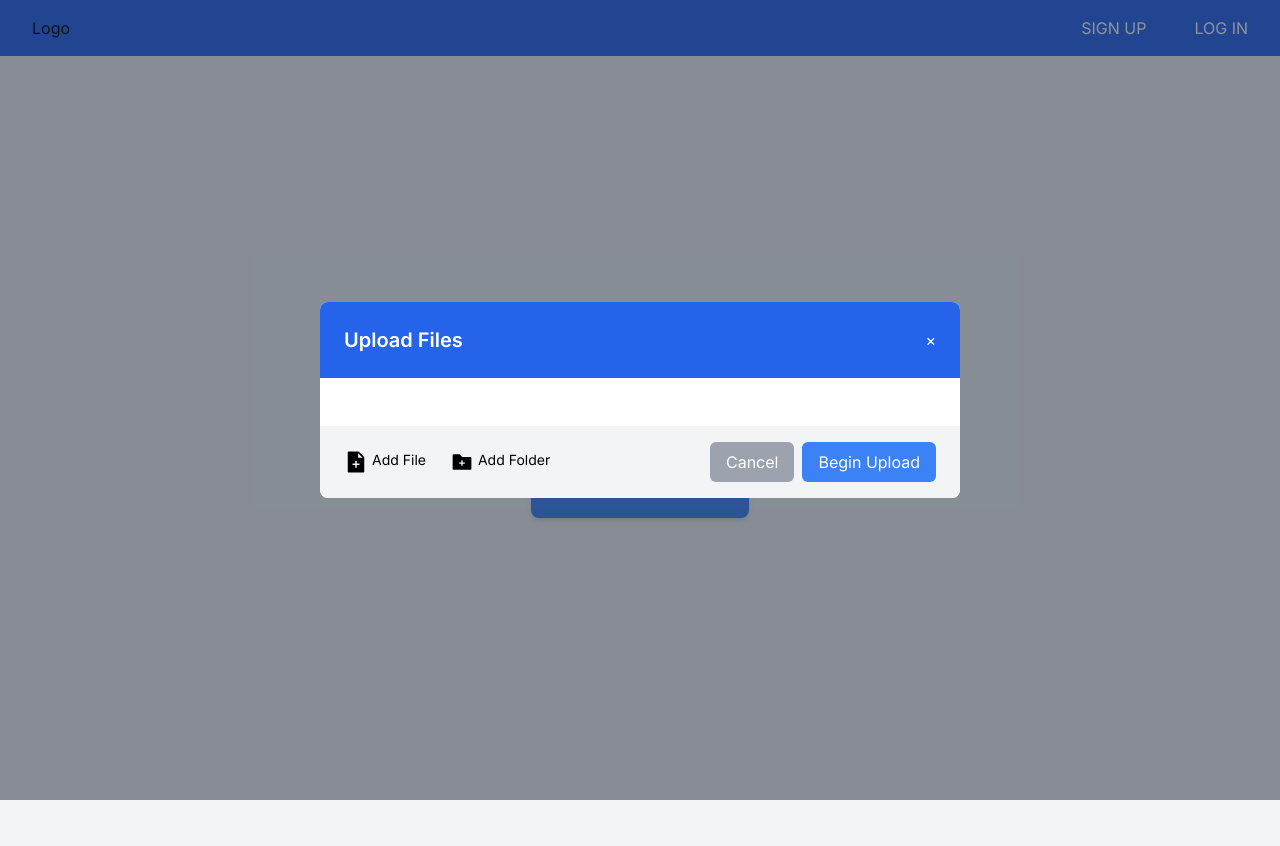
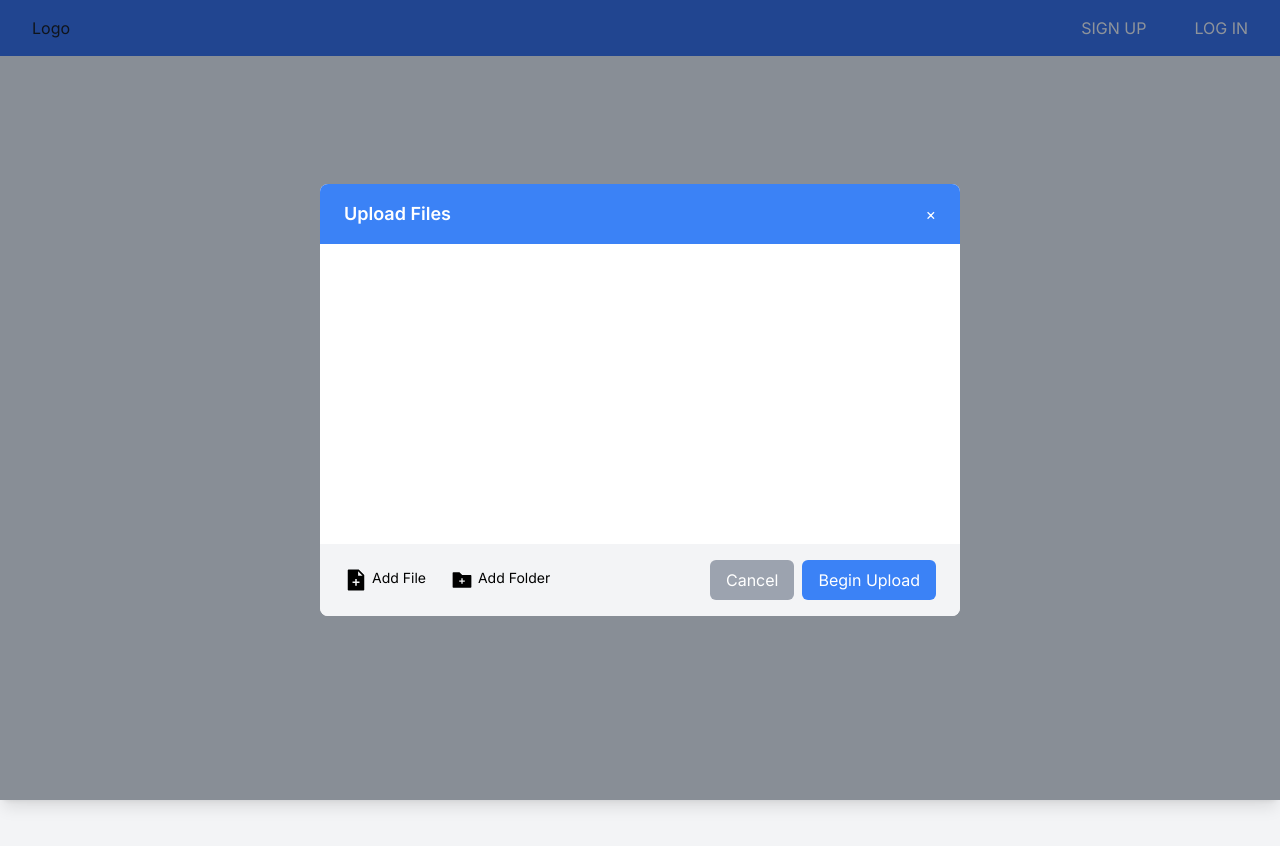
Before and after one commit to hninhnin0929/ecshare, a Next.js app: page / in a window 1280 px wide. Both pictures are taken after a click on the button "UPLOAD FILES NOW". Shown: the top 846 px of the page. Built offline with nearby package versions, Linux system fonts and the light colour scheme.

Commit message:
modify modal popup design

```diff
--- a/src/components/common/modal.tsx
+++ b/src/components/common/modal.tsx
@@ -79,13 +79,13 @@ const UploadModal: React.FC<UploadModalProps> = ({ isOpen, onClose }) => {
   };
 
   return (
-    <div id="upload-modal" className={`fixed inset-0 ${isOpen ? '' : 'hidden'} flex items-center justify-center bg-gray-800 bg-opacity-50`}>
+    <div id="upload-modal" className={`fixed inset-0 ${isOpen ? '' : 'hidden'} flex items-center justify-center bg-gray-800 bg-opacity-50 shadow-lg`}>
       <div ref={modalWrapperRef} className="bg-white rounded-lg overflow-hidden w-96 md:w-3/4 lg:w-1/2">
-        <div className="px-6 py-6 flex items-center justify-between bg-blue-600 text-white">
-          <h2 className="text-xl font-semibold">Upload Files</h2>
+        <div className="px-6 py-4 flex items-center justify-between bg-blue-500 text-white">
+          <h2 className="text-lg font-semibold">Upload Files</h2>
           <button onClick={onClose} className="text-white focus:outline-none">&times;</button>
         </div>
-        <div className="px-6 py-4">
+        <div className="px-6 py-4 h-[300px]">
           <ul className="list-disc list-inside mb-4">
             {selectedFiles.map((file, index) => (
               <li key={index}>{file.name}</li>
```
